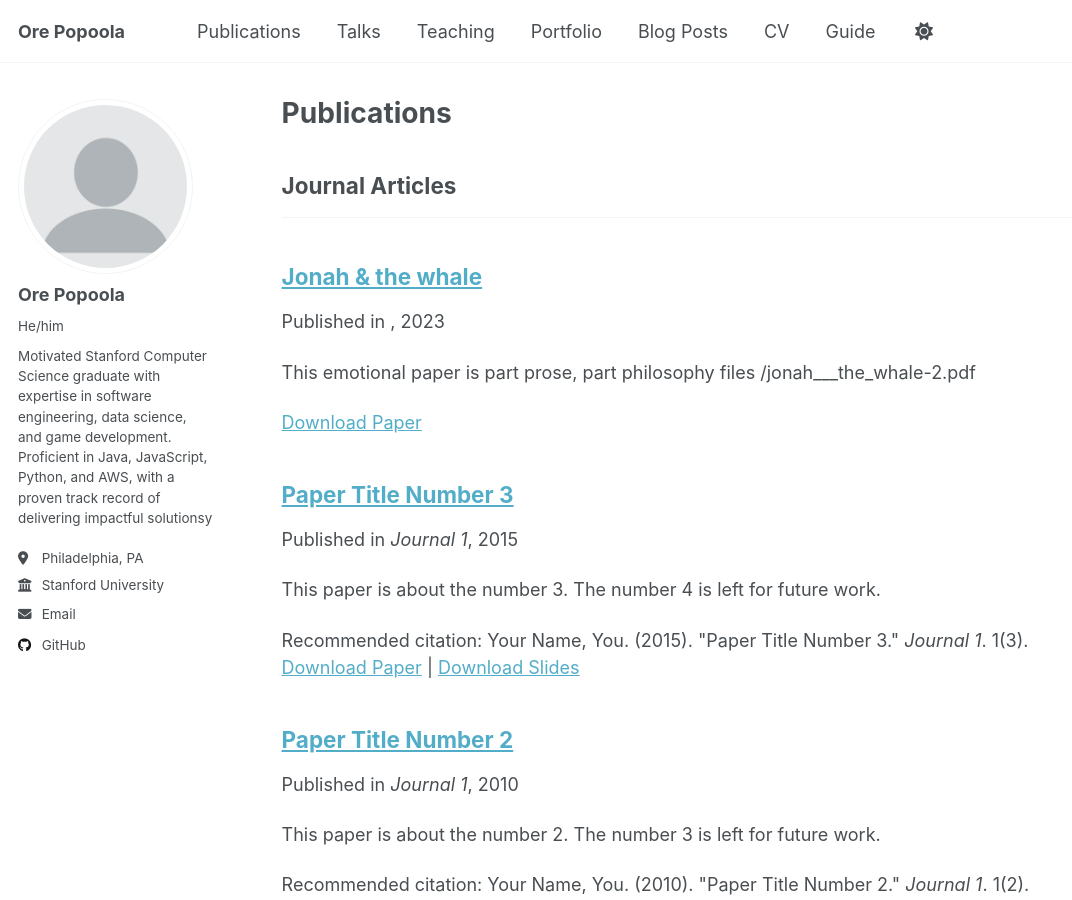
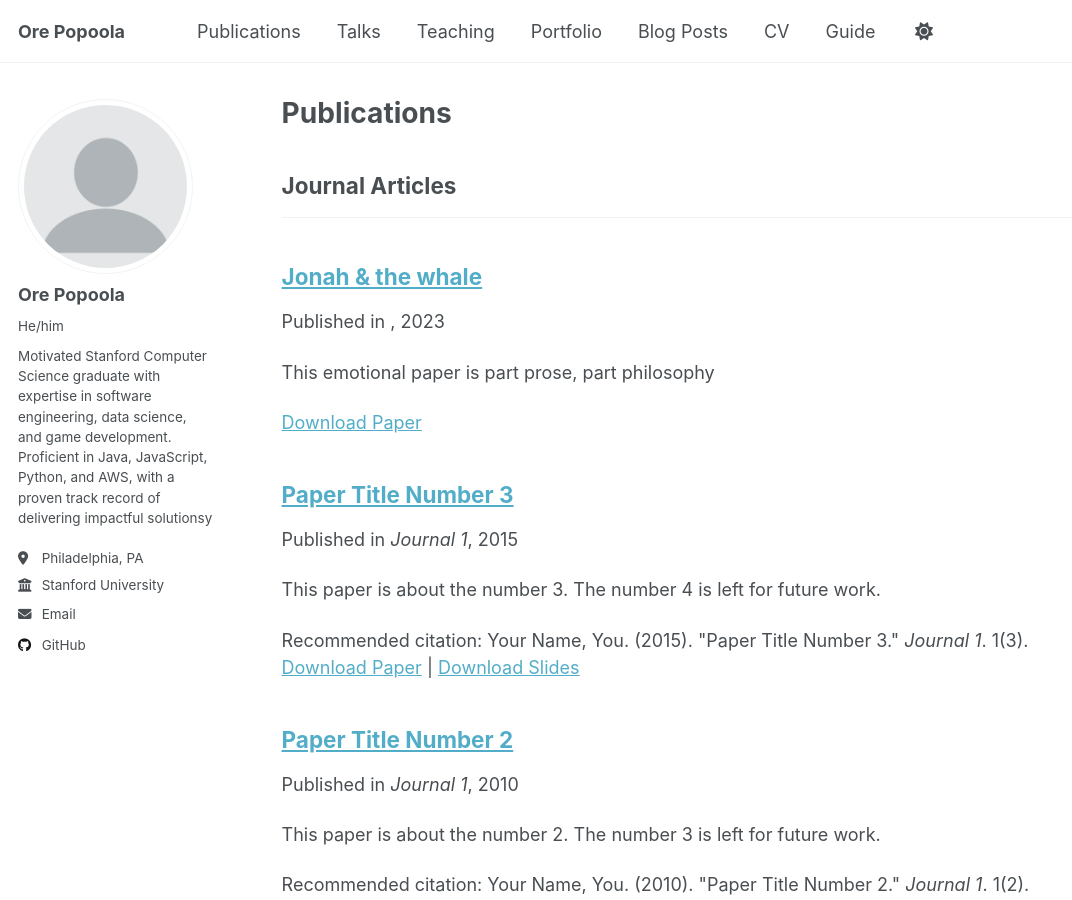
Before and after one commit to OrePopoola/orepopoola.github.io, a Jekyll site: the page built from _pages/publications.html, in a window 1280 px wide and 900 px high. Shown: the whole window, without its empty margins (0-1072 px from the left). Built offline with Jekyll 4.4.1, drawn with Linux system fonts in a browser that asks for light colours; a script that is not in the unit is left out.

Commit message:
Update paper1.md

```diff
--- a/_publications/paper1.md
+++ b/_publications/paper1.md
@@ -3,9 +3,7 @@ title: "Jonah & the whale"
 collection: publications
 category: manuscripts
 permalink: '/publication/paper1'
-excerpt: 'This emotional paper is part prose, part philosophy
-files
-/jonah___the_whale-2.pdf'
+excerpt: 'This emotional paper is part prose, part philosophy'
 date: 2023-7-01
 
 paperurl: 'orepopoola.github.io/files/jonah___the_whale-2.pdf'
```
